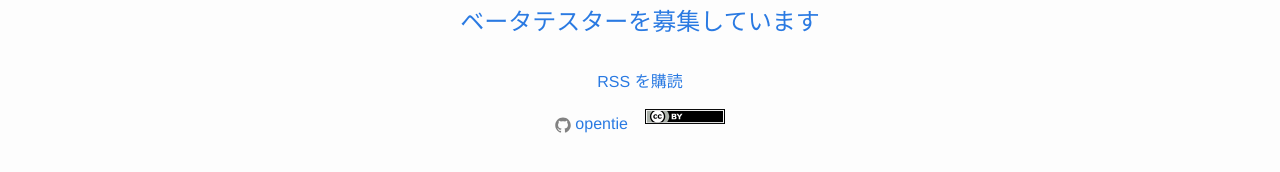
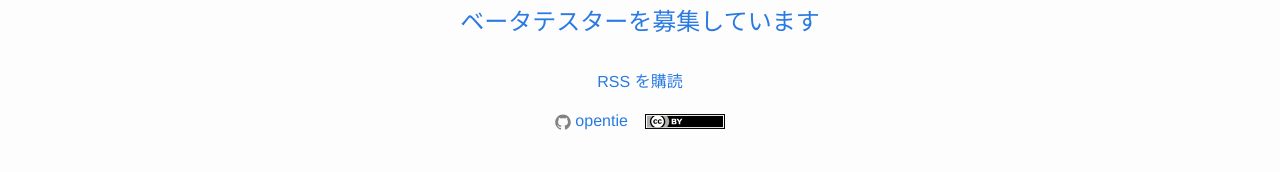
Before and after one commit to opentie/opentie.github.io, a Jekyll site: the page built from index.html, in a window 1280 px wide. Shown: the part 488-660 px from the top of the page. Built offline with Jekyll 4.4.1, drawn with Linux system fonts in a browser that asks for light colours.

Commit message:
fix typo

```diff
--- a/_sass/_layout.scss
+++ b/_sass/_layout.scss
@@ -267,7 +267,7 @@
 
         .license {
             img {
-                margin-bottom: 1em; // fix align
+                margin-bottom: 0.1em; // fix align
             }
         }
     }
```
